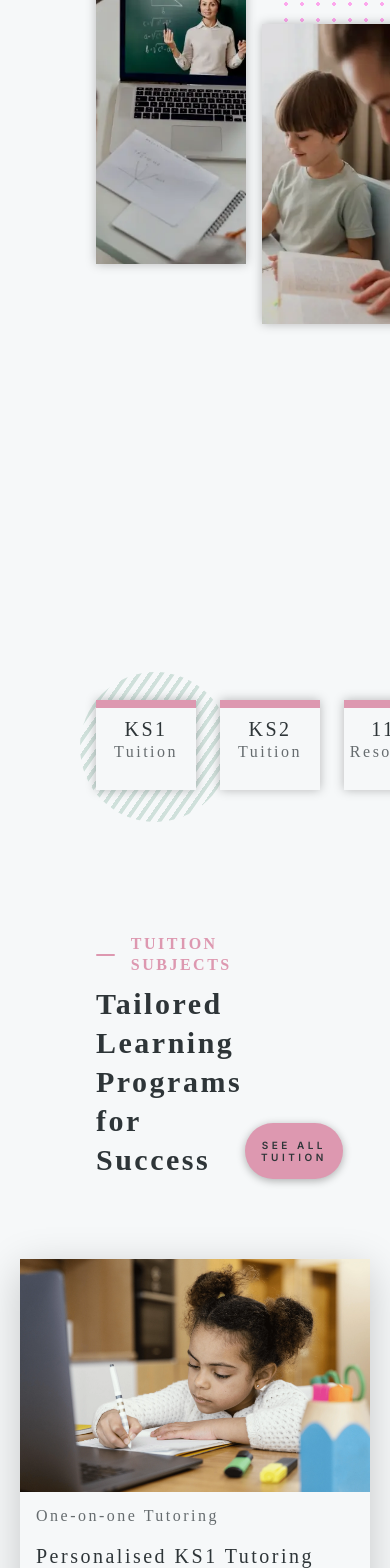
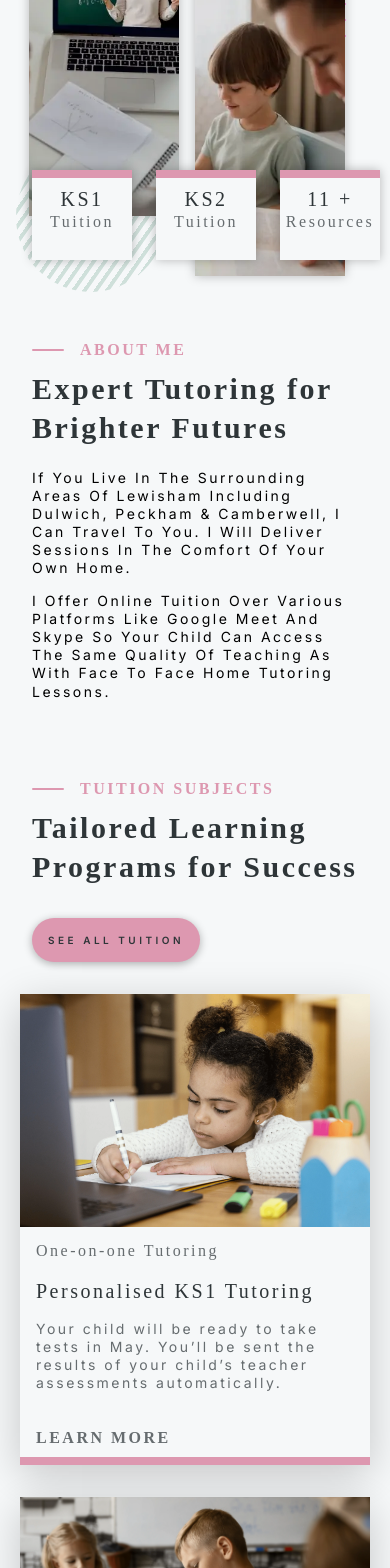
Before and after one commit to curveservices/telegraphhill-tutoring, a React (Vite) app: page / in a window 390 px wide. Shown: the part 1348-2916 px from the top of the page. Built offline with nearby package versions, Linux system fonts and the light colour scheme; a web font is replaced by a local one.

Commit message:
Add background div to forth-section for better styling and refactor styles for improved layout and responsiveness

```diff
--- a/src/pages/home/index.jsx
+++ b/src/pages/home/index.jsx
@@ -68,6 +68,7 @@ const Home = () => {
         <SubjectCards />
       </section>
       <section className="forth-section">
+        <div className="background"></div>
         <div className="forth-inner">
           <div className="top">
             <div className="tutor-container">
--- a/src/pages/home/index.scss
+++ b/src/pages/home/index.scss
@@ -17,18 +17,20 @@
     }
  }
  .forth-section {
-    background: var(--primary);
-    height: 500px;
      .forth-inner {
+         z-index: 2;
          padding: 6em;
+
          .top {
              display: flex;
              justify-content: space-between;
              gap: 5rem;
+
              .tutor-container {
                  display: flex;
                  flex-direction: column;
                  gap: 2rem;
+
                  .tutor-img {
                      width: 100%;
                      max-width: 450px;
@@ -39,8 +41,10 @@
              }
          }
      }
+
      .list-container {
          margin-top: 10em;
+
          li {
              display: flex;
              align-items: center;
@@ -57,3 +61,56 @@
          }
      }
  }
+
+ @media screen and (max-width: 768px) {
+    .second-section {
+        .second-inner {
+            flex-direction: column;
+            gap: 4em;
+            padding: 2em;
+        }
+    }
+
+    .third-section {
+        .third-inner {
+            flex-direction: column;
+            align-items: start;
+            gap: 2em;
+            padding: 2em;
+
+            .title {
+                width: 100%;
+            }
+        }
+    }
+
+    .forth-section {
+        .forth-inner {
+            z-index: 2;
+            padding: 2em;
+
+            .top {
+                flex-direction: column-reverse;
+                gap: 2rem;
+
+                .tutor-container {
+                    flex-direction: column;
+                    gap: 2rem;
+                }
+            }
+        }
+
+        .list-container {
+            margin-top: 4em;
+
+            li {
+                gap: 1em;
+            }
+
+            .desc {
+                font-family: 'Inter', serif;
+                font-size: 14px;
+            }
+        }
+    }
+ }
```
Lines whose indentation alone changed are shown as unchanged.
